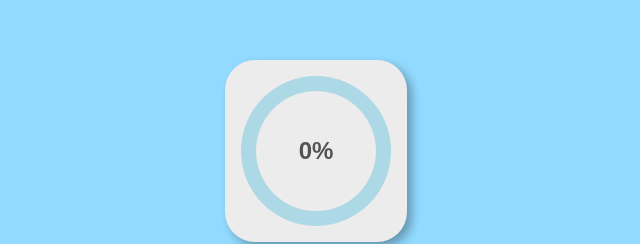
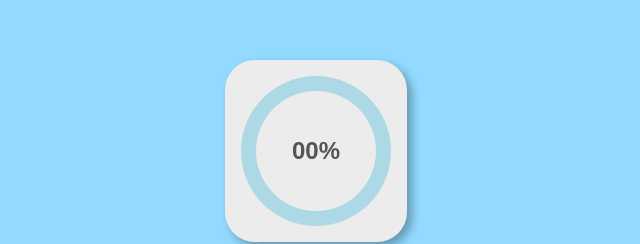
Before and after one commit to akashmadavi2001/Progress-bar, a plain HTML site: page index.html in a window 1280 px wide. Shown: the part 222-466 px from the top of the page, 324-964 px from the left. Drawn offline with Linux system fonts and the light colour scheme.

Commit message:
index.html

```diff
--- a/index.html
+++ b/index.html
@@ -13,7 +13,7 @@
 <body>
     <div class="container">
         <div class="circle">
-            <div class="num">0%</div>
+            <div class="num">00%</div>
         </div>
     </div>
     <button>Start</button>
```
